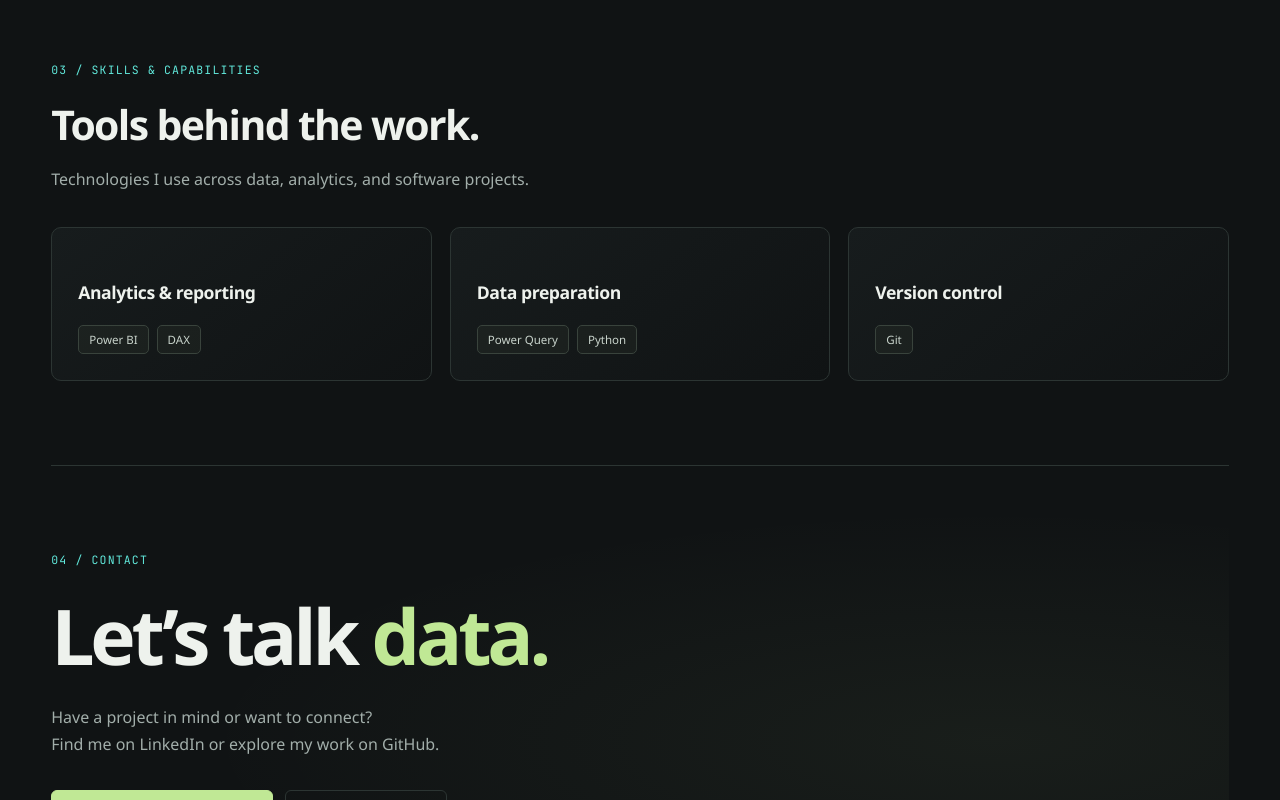
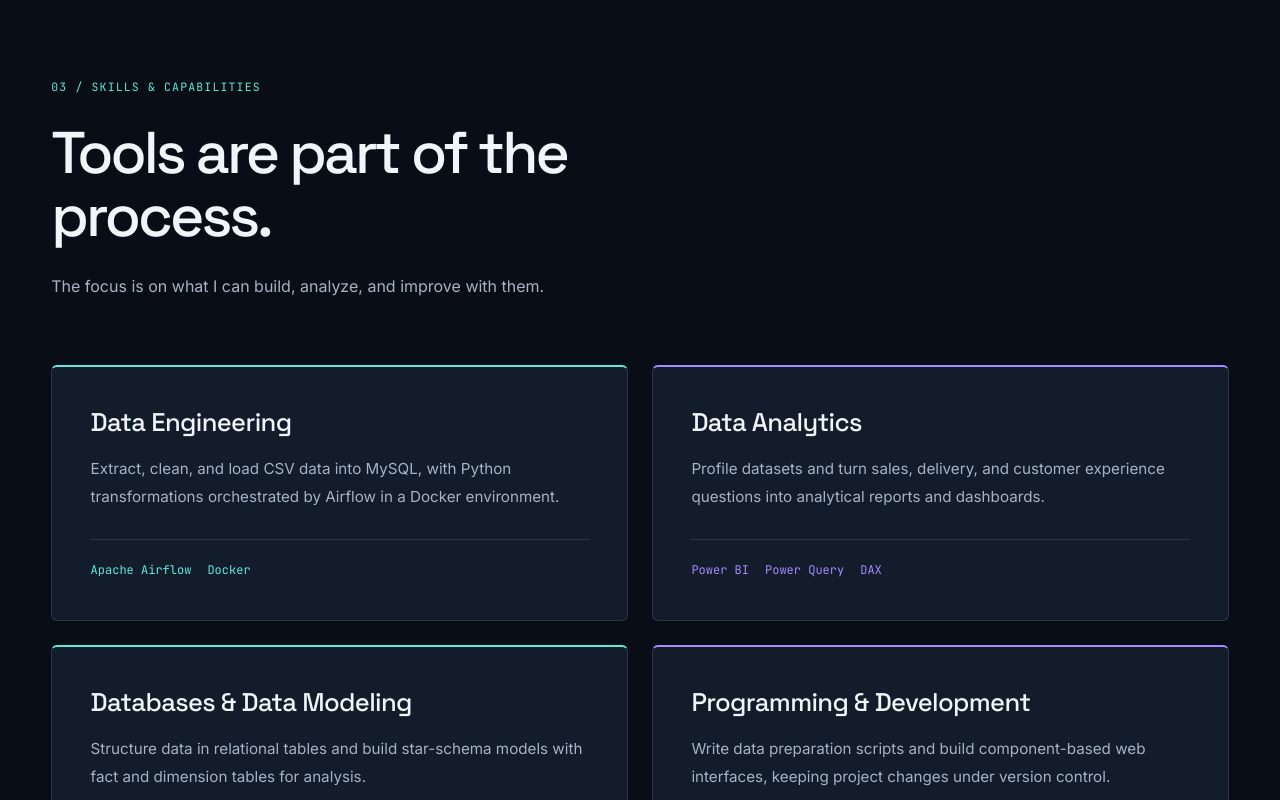
Before and after one commit to udeenc/portfolio, a React (Vite) app in the folder react-app/: page / in a window 1280 px wide. Shown: the part 5320-6120 px from the top of the page. Built offline with nearby package versions, Linux system fonts and the light colour scheme; a web font is replaced by a local one.

Commit message:
feat: redesign skills and capabilities section

```diff
--- a/react-app/src/components/Skills.jsx
+++ b/react-app/src/components/Skills.jsx
@@ -1,12 +1,47 @@
+const capabilities = [
+  {
+    title: 'Data Engineering',
+    description: 'Extract, clean, and load CSV data into MySQL, with Python transformations orchestrated by Airflow in a Docker environment.',
+    technologies: ['Apache Airflow', 'Docker'],
+  },
+  {
+    title: 'Data Analytics',
+    description: 'Profile datasets and turn sales, delivery, and customer experience questions into analytical reports and dashboards.',
+    technologies: ['Power BI', 'Power Query', 'DAX'],
+  },
+  {
+    title: 'Databases & Data Modeling',
+    description: 'Structure data in relational tables and build star-schema models with fact and dimension tables for analysis.',
+    technologies: ['MySQL', 'Dimensional modeling', 'Star schema'],
+  },
+  {
+    title: 'Programming & Development',
+    description: 'Write data preparation scripts and build component-based web interfaces, keeping project changes under version control.',
+    technologies: ['Python', 'JavaScript', 'React', 'Git', 'GitHub'],
+  },
+]
+
 export default function Skills() {
   return (
-    <section className="section section-stack container" id="skills" aria-labelledby="skills-title">
-          <div><p className="eyebrow homepage-label">03 / SKILLS &amp; CAPABILITIES</p><h2 id="skills-title">Tools behind the work.</h2><p className="section-description">Technologies I use across data, analytics, and software projects.</p></div>
-          <div className="skills-grid">
-            <article className="skill-card"><h3>Analytics &amp; reporting</h3><ul className="tags"><li>Power BI</li><li>DAX</li></ul></article>
-            <article className="skill-card"><h3>Data preparation</h3><ul className="tags"><li>Power Query</li><li>Python</li></ul></article>
-            <article className="skill-card"><h3>Version control</h3><ul className="tags"><li>Git</li></ul></article>
-          </div>
-        </section>
+    <section className="skills-v2" id="skills" aria-labelledby="skills-title">
+      <div className="skills-v2__inner container">
+        <div className="skills-v2__intro">
+          <p className="homepage-label skills-v2__eyebrow">03 / SKILLS &amp; CAPABILITIES</p>
+          <h2 id="skills-title">Tools are part of the process.</h2>
+          <p className="skills-v2__description">The focus is on what I can build, analyze, and improve with them.</p>
+        </div>
+        <div className="skills-v2__grid">
+          {capabilities.map(({ title, description, technologies }) => (
+            <article className="skills-v2__capability" key={title}>
+              <h3>{title}</h3>
+              <p>{description}</p>
+              <ul className="skills-v2__technologies" aria-label={`${title} tools and methods`}>
+                {technologies.map(technology => <li key={technology}>{technology}</li>)}
+              </ul>
+            </article>
+          ))}
+        </div>
+      </div>
+    </section>
   )
 }
--- a/react-app/src/main.jsx
+++ b/react-app/src/main.jsx
@@ -5,6 +5,7 @@ import './styles/v2-tokens.css'
 import './styles/hero-v2.css'
 import './styles/selected-work.css'
 import './styles/about-v2.css'
+import './styles/skills-v2.css'
 import App from './App.jsx'
 
 createRoot(document.getElementById('root')).render(
--- /dev/null
+++ b/react-app/src/styles/skills-v2.css
@@ -0,0 +1,24 @@
+/* S1: static capability groups; scoped to preserve the approved sections. */
+.skills-v2 { background: var(--v2-background); color: var(--v2-text); font-family: var(--v2-font-body); padding-block: clamp(72px, 8vw, 128px); }
+.skills-v2__inner { width: min(1400px, calc(100% - 2 * max(var(--gutter), env(safe-area-inset-left, 0px), env(safe-area-inset-right, 0px)))); }
+.skills-v2__intro { max-width: 900px; margin-bottom: clamp(36px, 5vw, 64px); }
+.skills-v2__eyebrow { margin-bottom: 24px; }
+.skills-v2 h2 { color: var(--v2-text); max-width: 19ch; font: 500 clamp(2.35rem, 4.6vw, 5rem)/1.08 var(--v2-font-display); letter-spacing: -.05em; overflow-wrap: anywhere; }
+.skills-v2__description { margin-top: 24px; max-width: 52ch; color: var(--v2-muted); font-size: clamp(1rem, 1.2vw, 1.1rem); line-height: 1.85; }
+.skills-v2__grid { display: grid; grid-template-columns: repeat(2, minmax(0, 1fr)); gap: 24px; }
+.skills-v2__capability { min-width: 0; padding: clamp(24px, 3vw, 40px); background: var(--v2-surface); border: 1px solid var(--v2-border); border-top: 2px solid var(--v2-accent); border-radius: 6px; }
+.skills-v2__capability:nth-child(even) { border-top-color: var(--v2-accent-secondary); }
+.skills-v2__capability h3 { color: var(--v2-text); font: 500 clamp(1.35rem, 2vw, 1.75rem)/1.3 var(--v2-font-display); letter-spacing: -.025em; overflow-wrap: anywhere; }
+.skills-v2__capability > p { margin-top: 16px; max-width: 53ch; color: var(--v2-muted); font-size: .95rem; line-height: 1.85; }
+.skills-v2__technologies { display: flex; flex-wrap: wrap; gap: 8px 16px; list-style: none; margin: 28px 0 0; padding: 20px 0 0; border-top: 1px solid var(--v2-border); }
+.skills-v2__technologies li { max-width: 100%; color: var(--v2-accent); font: .75rem/1.8 var(--v2-font-mono); overflow-wrap: anywhere; }
+.skills-v2__capability:nth-child(even) .skills-v2__technologies li { color: var(--v2-accent-secondary); }
+@media (max-width: 800px) {
+  .skills-v2__grid { grid-template-columns: minmax(0, 1fr); gap: 16px; }
+}
+@media (max-width: 430px) {
+  .skills-v2 h2 { font-size: clamp(2rem, 9vw, 2.4rem); }
+}
+@media (forced-colors: active) {
+  .skills-v2__capability, .skills-v2__technologies { border-color: CanvasText; }
+}
```
Also changed, not shown: 1 other file (tests, documents, lock files or other folders).
